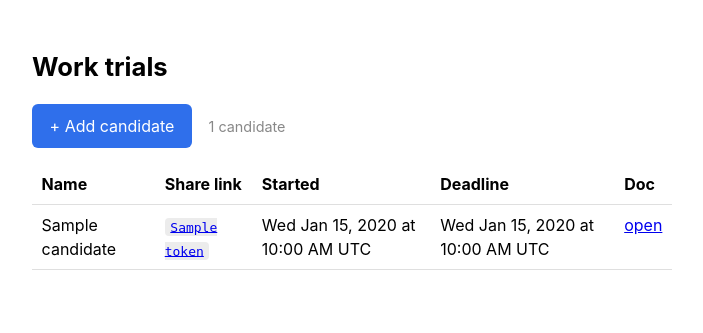
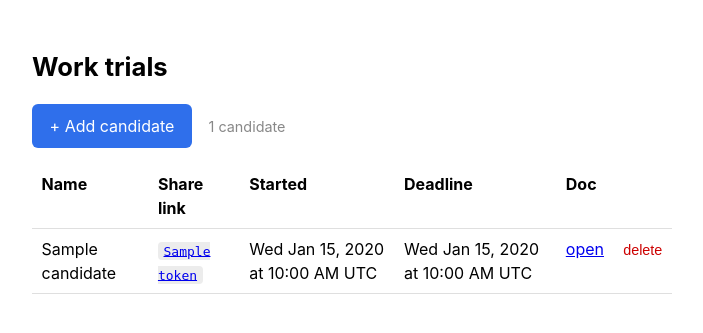
Before and after one commit to rtcharity/worktester, a Flask app: template templates/admin.html in a window 1280 px wide. Shown: the top 333 px of the page, without its empty margins (288-991 px from the left). Run offline with Flask 3, Linux system fonts and the light colour scheme; the template is opened without the code that fills it: most values are stand-ins (such as "Sample title", 1, 10 or a date in 2020); parts of the project's set-up code (start-up, migrations or seed data) failed here and were passed over.

Commit message:
Add ability to remove candidates

```diff
--- a/main.py
+++ b/main.py
@@ -172,6 +172,25 @@ def admin():
     return render_template("admin.html", candidates=enriched)
 
 
+@app.post("/admin/<token>/delete")
+def admin_delete(token: str):
+    if not _check_admin_auth():
+        return (
+            "Authentication required",
+            401,
+            {"WWW-Authenticate": 'Basic realm="worktester admin"'},
+        )
+
+    db = get_db()
+    row = db.execute("SELECT name FROM candidates WHERE token = ?", (token,)).fetchone()
+    if row is None:
+        abort(404)
+    db.execute("DELETE FROM candidates WHERE token = ?", (token,))
+    db.commit()
+    flash(f'Deleted "{row["name"]}".')
+    return redirect(url_for("admin"))
+
+
 @app.get("/admin/new")
 def admin_new_form():
     if not _check_admin_auth():
--- a/templates/admin.html
+++ b/templates/admin.html
@@ -21,6 +21,7 @@
         <th>Started</th>
         <th>Deadline</th>
         <th>Doc</th>
+        <th></th>
       </tr>
     </thead>
     <tbody>
@@ -31,9 +32,15 @@
         <td>{{ (c.started_at | localtime) if c.started_at else '—' }}</td>
         <td>{{ (c.deadline | localtime) if c.deadline else '—' }}</td>
         <td><a href="{{ c.doc_url }}" target="_blank" rel="noopener">open</a></td>
+        <td>
+          <form method="post" action="{{ url_for('admin_delete', token=c.token) }}"
+                onsubmit="return confirm('Delete {{ c.name }}?')">
+            <button type="submit" style="background:none;color:#c00;padding:0;font-size:.9rem;cursor:pointer;">delete</button>
+          </form>
+        </td>
       </tr>
     {% else %}
-      <tr><td colspan="5" class="muted">No candidates yet. <a href="{{ url_for('admin_new_form') }}">Add one</a>.</td></tr>
+      <tr><td colspan="6" class="muted">No candidates yet. <a href="{{ url_for('admin_new_form') }}">Add one</a>.</td></tr>
     {% endfor %}
     </tbody>
   </table>
```
